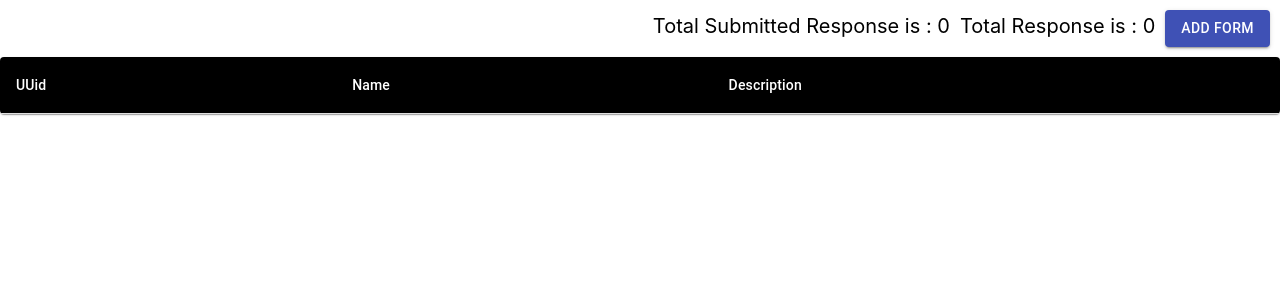
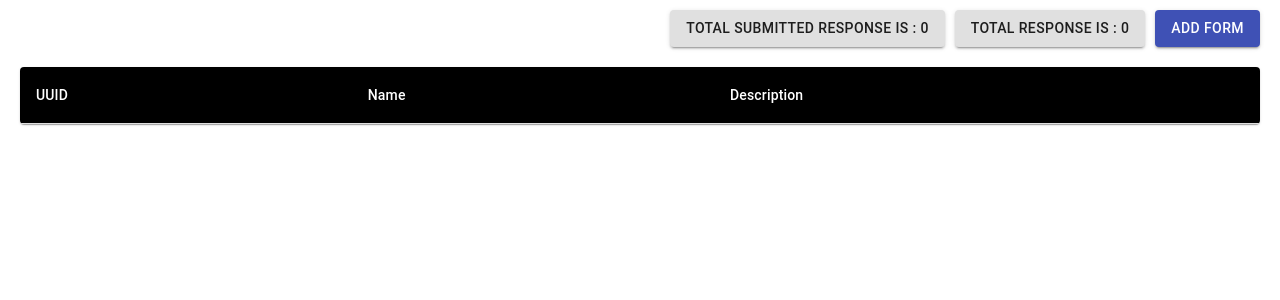
Before and after one commit to aditisolanki71/google-form-app, a React (Create React App) app: page / in a window 1280 px wide. Shown: the top 300 px of the page. Built offline with nearby package versions, Linux system fonts and the light colour scheme.

Commit message:
Home Page Design

```diff
--- a/src/components/layouts/header.css
+++ b/src/components/layouts/header.css
@@ -1,8 +1,14 @@
 .header {
    text-align: right;
    margin: 10px;
+   margin-right: 20px;
 }
 .total-response-text {
    font-size: 20px;
    margin-right: 10px;
+   border:1px solid gray
 }
+.table-container {
+   margin:20px;
+
+}
--- a/src/components/layouts/header.js
+++ b/src/components/layouts/header.js
@@ -62,8 +62,8 @@ const Header = () =>  {
    return (
       <div>
          <div className="header">
-            <span className="total-response-text">Total Submitted Response is : {submiitedResponseCount || 0 }</span>
-            <span className="total-response-text">Total Response is : {formData && formData.length}</span>
+            <Button variant="contained" style={{marginRight: '10px'}}>Total Submitted Response is : {submiitedResponseCount || 0 }</Button>
+            <Button variant="contained" style={{marginRight: '10px'}}>Total Response is : {formData && formData.length}</Button>
             <Button onClick={createform} variant="contained" color="primary">Add Form</Button>
          </div>
          {/* Display Table of User Form*/}
@@ -72,7 +72,7 @@ const Header = () =>  {
             <Table className={classes.table} aria-label="customized table">
             <TableHead>
                <TableRow>
-                  <StyledTableCell>UUid</StyledTableCell>
+                  <StyledTableCell>UUID</StyledTableCell>
                   <StyledTableCell>Name</StyledTableCell>
                   <StyledTableCell>Description</StyledTableCell>
                </TableRow>
```
